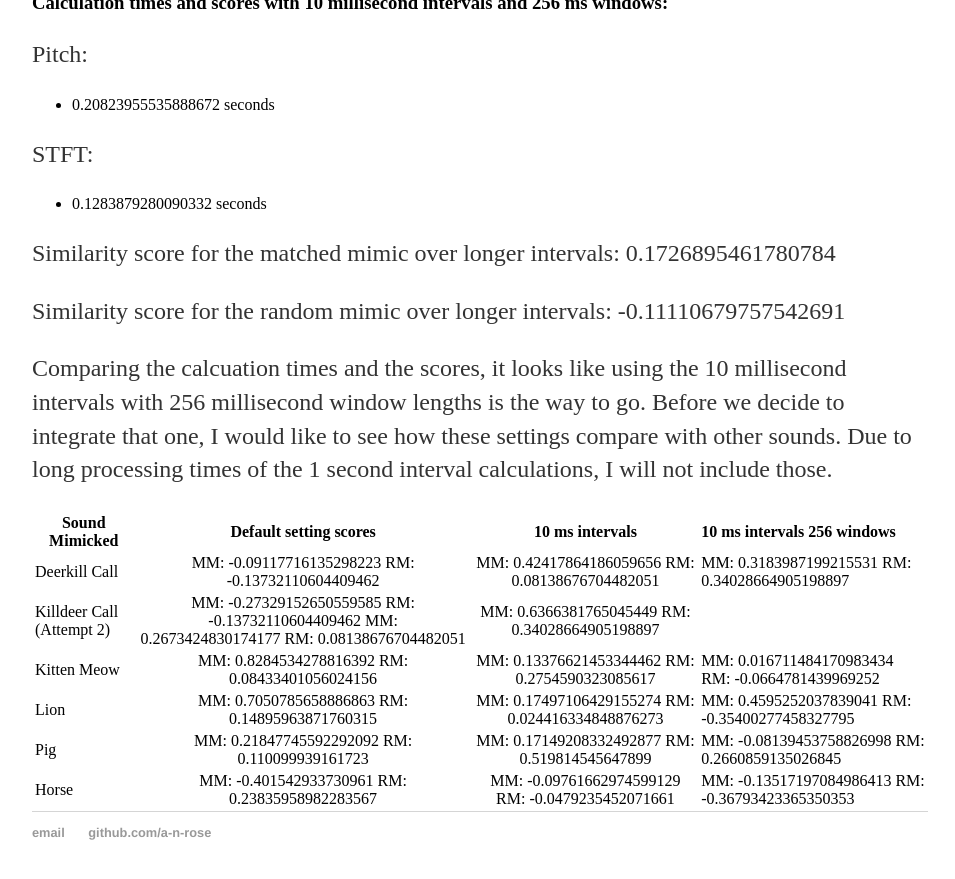
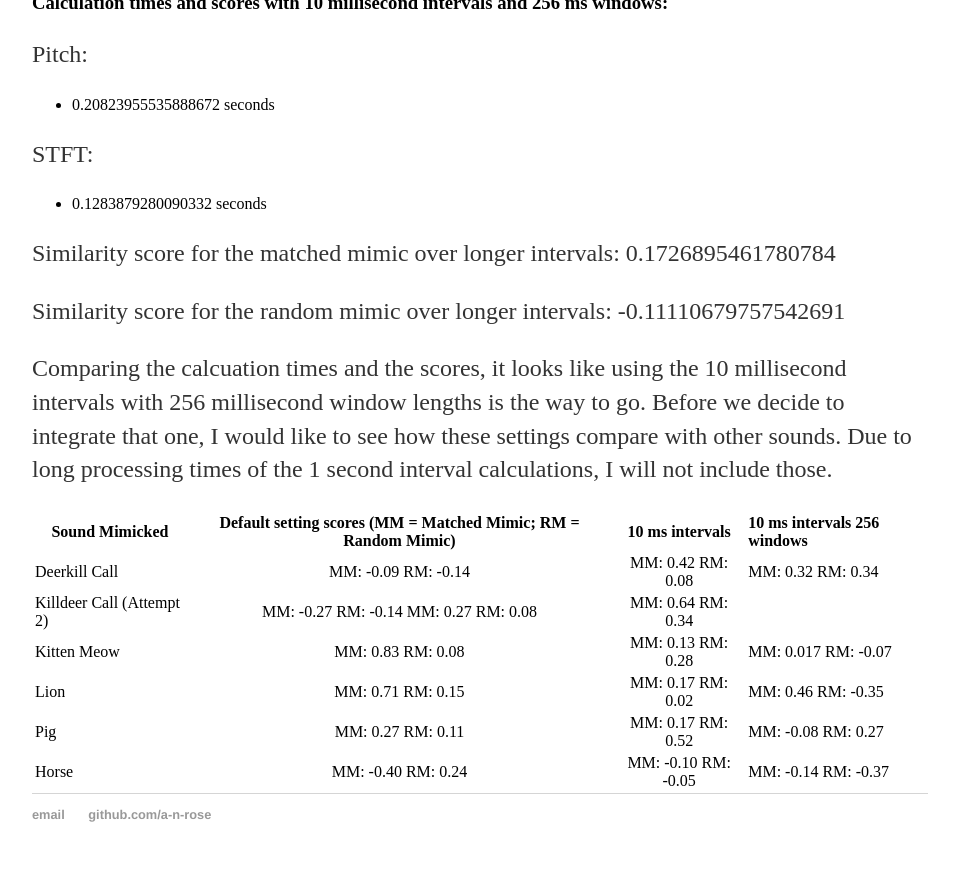
Before and after one commit to a-n-rose/a-n-rose.github.io, a Jekyll site: the page built from _posts/2018-08-29-comparing-prosody.md, in a window 1280 px wide and 900 px high, scrolled down 6324 px. Shown: the top 879 px of the window, without its empty margins (160-1115 px from the left). Built offline with Jekyll 4.4.1, drawn with Linux system fonts in a browser that asks for light colours.

Commit message:
rounded numbers to the hundredths place

```diff
--- a/_posts/2018-08-29-comparing-prosody.md
+++ b/_posts/2018-08-29-comparing-prosody.md
@@ -209,11 +209,11 @@ Similarity score for the random mimic over longer intervals: -0.1111067975754269
 
 Comparing the calcuation times and the scores, it looks like using the 10 millisecond intervals with 256 millisecond window lengths is the way to go. Before we decide to integrate that one, I would like to see how these settings compare with other sounds. Due to long processing times of the 1 second interval calculations, I will not include those.
 
-| Sound Mimicked | Default setting scores | 10 ms intervals | 10 ms intervals 256 windows |
+| Sound Mimicked | Default setting scores (MM = Matched Mimic; RM = Random Mimic) | 10 ms intervals | 10 ms intervals 256 windows |
 |---------------|:----------------:|:-------------------:|:----------------|
-| Deerkill Call | MM: -0.09117716135298223 RM: -0.13732110604409462 | MM: 0.42417864186059656 RM: 0.08138676704482051 | MM: 0.3183987199215531 RM: 0.34028664905198897 |
-| Killdeer Call (Attempt 2) | MM: -0.27329152650559585 RM: -0.13732110604409462 MM: 0.2673424830174177 RM: 0.08138676704482051 | MM: 0.6366381765045449 RM: 0.34028664905198897 | |
-| Kitten Meow | MM: 0.8284534278816392 RM: 0.08433401056024156 | MM: 0.13376621453344462 RM: 0.2754590323085617 | MM: 0.016711484170983434 RM: -0.0664781439969252 |
-| Lion | MM: 0.7050785658886863 RM: 0.14895963871760315 | MM: 0.17497106429155274 RM: 0.024416334848876273 | MM: 0.4595252037839041 RM: -0.35400277458327795 |
-| Pig | MM: 0.21847745592292092 RM: 0.110099939161723 | MM: 0.17149208332492877 RM: 0.519814545647899 | MM: -0.08139453758826998 RM: 0.2660859135026845 |
-| Horse | MM: -0.401542933730961 RM: 0.23835958982283567 | MM: -0.09761662974599129 RM: -0.0479235452071661 | MM: -0.13517197084986413 RM: -0.36793423365350353 |
+| Deerkill Call | MM: -0.09 RM: -0.14 | MM: 0.42 RM: 0.08 | MM: 0.32 RM: 0.34 |
+| Killdeer Call (Attempt 2) | MM: -0.27 RM: -0.14 MM: 0.27 RM: 0.08 | MM: 0.64 RM: 0.34 | |
+| Kitten Meow | MM: 0.83 RM: 0.08 | MM: 0.13 RM: 0.28 | MM: 0.017 RM: -0.07 |
+| Lion | MM: 0.71 RM: 0.15 | MM: 0.17 RM: 0.02 | MM: 0.46 RM: -0.35 |
+| Pig | MM: 0.27 RM: 0.11 | MM: 0.17 RM: 0.52 | MM: -0.08 RM: 0.27 |
+| Horse | MM: -0.40 RM: 0.24 | MM: -0.10 RM: -0.05 | MM: -0.14 RM: -0.37 |
```
